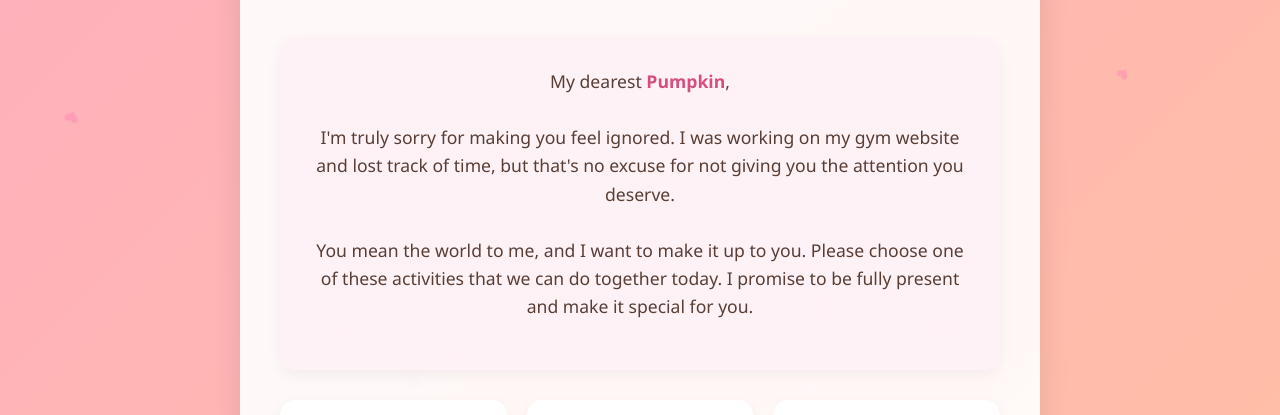
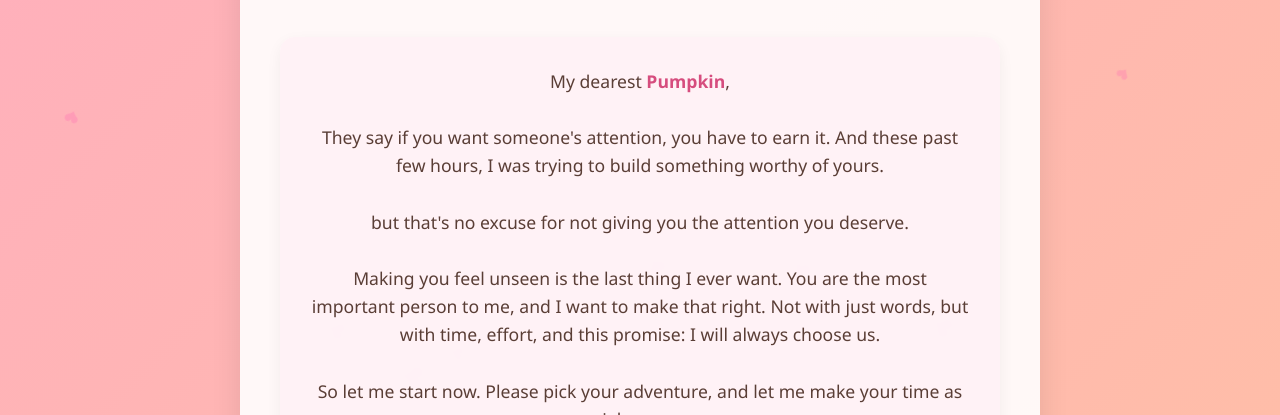
Before and after one commit to LalitFoujdar05/pranju, a plain HTML site: page index.html in a window 1280 px wide. Shown: the part 195-610 px from the top of the page. Drawn offline with Linux system fonts and the light colour scheme.

Commit message:
Update index.html

```diff
--- a/index.html
+++ b/index.html
@@ -234,10 +234,10 @@
         <section class="apology-section">
             <p class="apology-text">
                 My dearest <span class="highlight">Pumpkin</span>,<br><br>
-                I'm truly sorry for making you feel ignored. I was working on my gym website and lost track of time,
+                They say if you want someone's attention, you have to earn it. And these past few hours, I was trying to build something worthy of yours.<br><br>
                 but that's no excuse for not giving you the attention you deserve.<br><br>
-                You mean the world to me, and I want to make it up to you. Please choose one of these activities
-                that we can do together today. I promise to be fully present and make it special for you.
+                Making you feel unseen is the last thing I ever want. You are the most important person to me, and I want to make that right. Not with just words, but with time, effort, and this promise: I will always choose us.<br><br>
+                So let me start now. Please pick your adventure, and let me make your time as special as you are.
             </p>
         </section>
 
```
